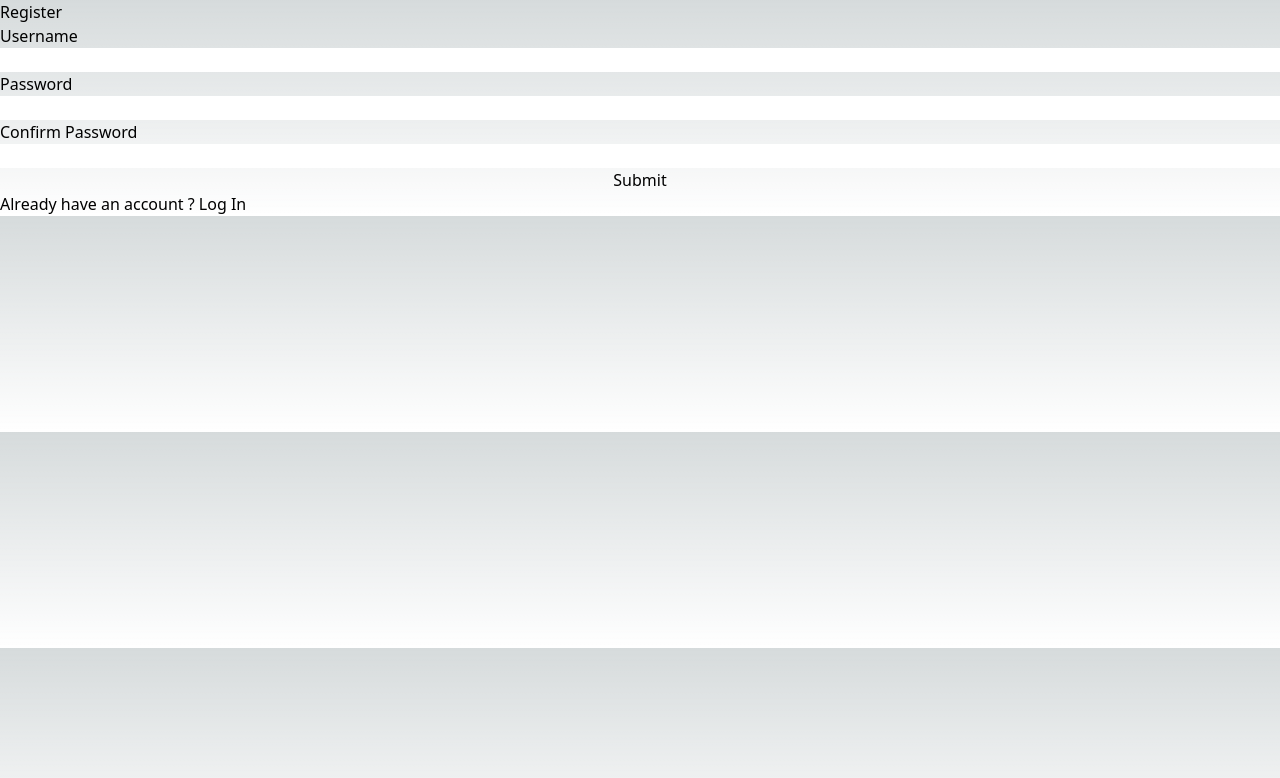
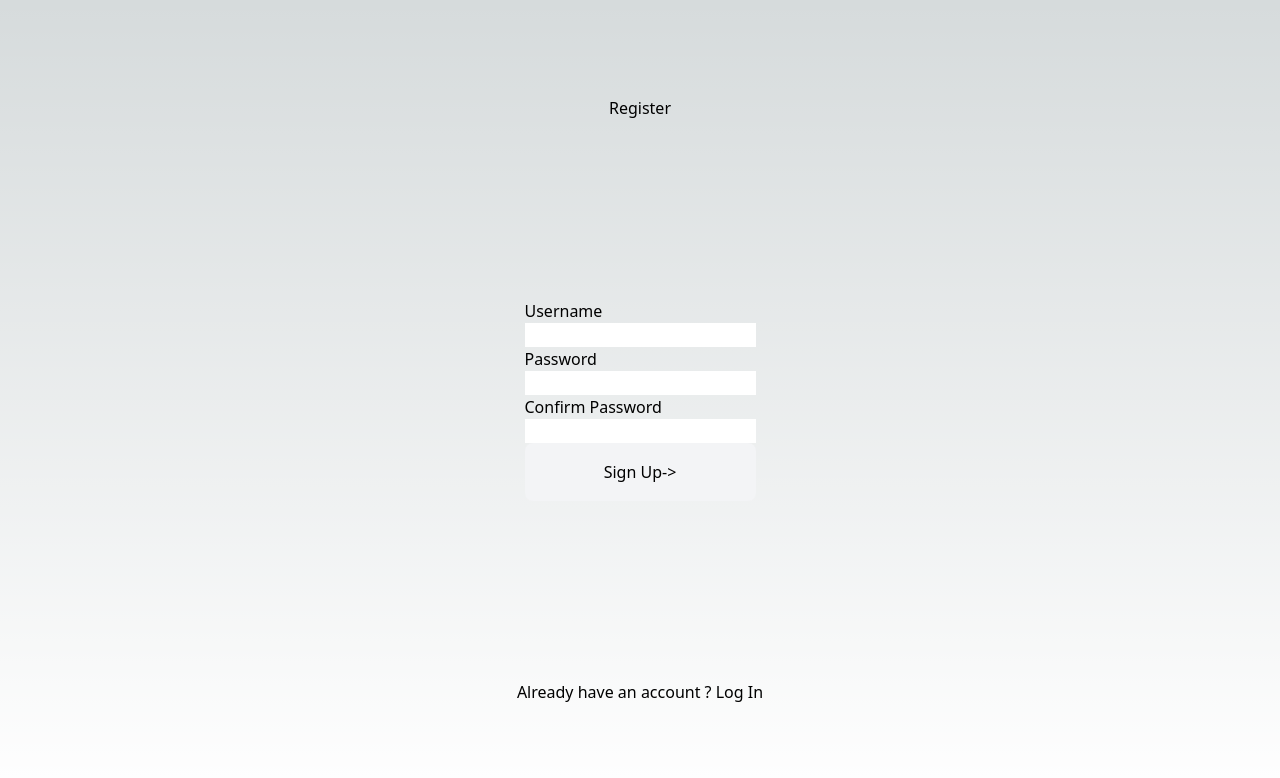
Before and after one commit to t-bello7/next-trading, a Next.js app: page /register in a window 1280 px wide. Shown: the top 778 px of the page. Built offline with nearby package versions, Linux system fonts and the light colour scheme.

Commit message:
- style login & register page

```diff
--- a/src/pages/login.tsx
+++ b/src/pages/login.tsx
@@ -46,7 +46,7 @@ const Login  = () => {
         return;
     }
     return (
-            <main>
+            <main className="flex min-h-screen flex-col items-center justify-between p-24">
                 <h1> Log In</h1>
                 <form className="flex flex-col" onSubmit={handleFormSubmit}>
                     <label> Username </label>
@@ -54,7 +54,13 @@ const Login  = () => {
                     <label> Password </label>
                     <input name="password" value={userData.password} onChange={handleChange} className="text-black"/>
                     { err && <p> {err} </p>}
-                    <button type="submit"> Submit </button>
+                    <button type="submit"
+                        className="group rounded-lg border border-transparent px-5 py-4 transition-colors border-gray-300 bg-gray-100 dark:border-neutral-700 dark:bg-neutral-800/30">
+                        Log In
+                        <span className="inline-block transition-transform group-hover:translate-x-1 motion-reduce:transform-none">
+                        -&gt;
+                        </span>
+                    </button>
                 </form>
                 <p> Don't have an account ? <Link href="/register">   Sign Up </Link> </p>
             </main>)
--- a/src/pages/register.tsx
+++ b/src/pages/register.tsx
@@ -42,7 +42,7 @@ const Register  = () => {
 
     if (!user){
         return (
-            <main>
+            <main className="flex min-h-screen flex-col items-center justify-between p-24">
                 <h1> Register </h1>
                 <form className="flex flex-col" onSubmit={handleFormSubmit}>
                     <label> Username </label>
@@ -52,7 +52,14 @@ const Register  = () => {
                     <label> Confirm Password </label>
                     <input name="confirm_password" value={userData.confirm_password} onChange={handleChange} className="text-black"/>
                     { err && <p> {err} </p>}
-                    <button type="submit"> Submit </button>
+
+                    <button type="submit"
+                        className="group rounded-lg border border-transparent px-5 py-4 transition-colors border-gray-300 bg-gray-100 dark:border-neutral-700 dark:bg-neutral-800/30">
+                        Sign Up
+                        <span className="inline-block transition-transform group-hover:translate-x-1 motion-reduce:transform-none">
+                        -&gt;
+                        </span>
+                    </button>
                 </form>
                 <p>  Already have an account ? <Link href="/login">  Log In </Link> </p>
              </main>)
```
